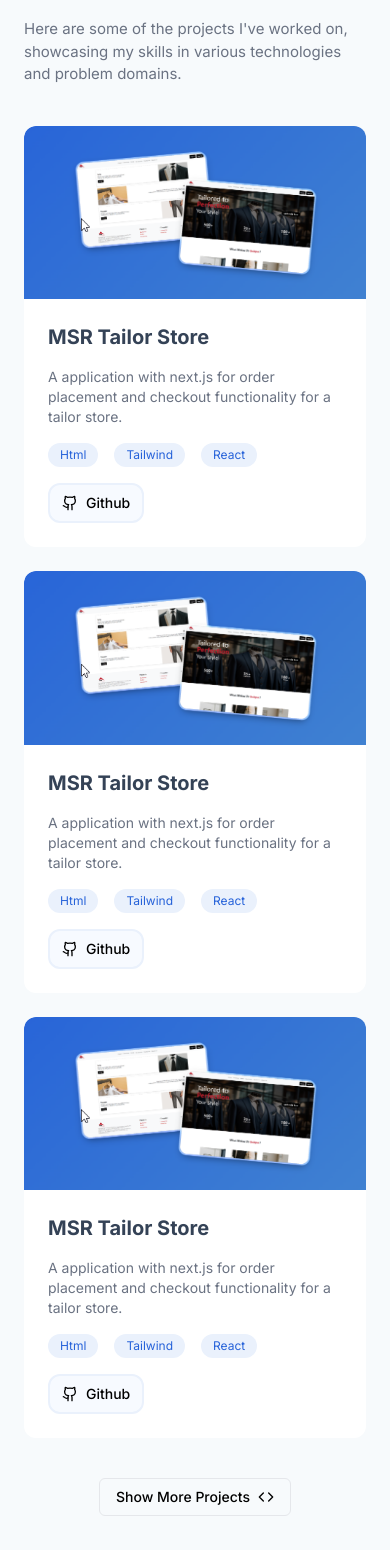
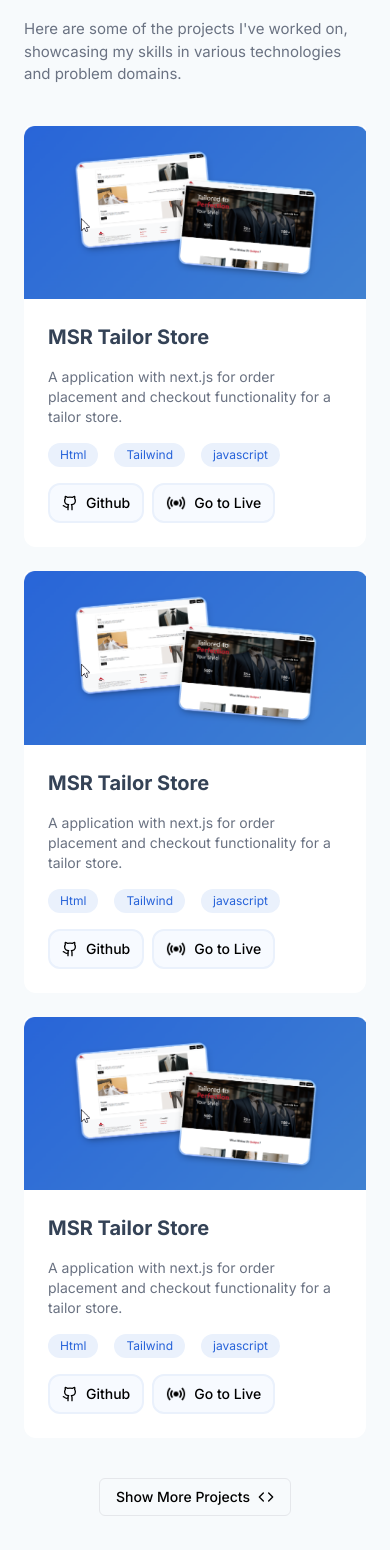
Before and after one commit to elmira1385/portfolio, a Next.js app: page / in a window 390 px wide. Shown: the part 2378-3928 px from the top of the page. Built offline with nearby package versions, Linux system fonts and the light colour scheme.

Commit message:
done half of projects

```diff
--- a/src/app/UI/Project.tsx
+++ b/src/app/UI/Project.tsx
@@ -1,22 +1,39 @@
 "use client";
-import Image from "next/image";
-import React, { useRef, useState } from "react";
 
-import { button, div } from "framer-motion/client";
+import { v4 as uuidv4 } from "uuid";
+import { useEffect, useRef, useState } from "react";
 import CursorAnimation from "./CursorAnimation";
+import axios from "@/api/axios";
+
+type TProjects = {
+  id: string;
+  img: string;
+  svg: string;
+  title: string;
+  description: string;
+  features: string[];
+  button1: string;
+  button2: string;
+};
 const Project = () => {
-  const [ShowIconGithub, setShowIconGithub] = useState<number | null>(null);
+  const [projects, setProjects] = useState<TProjects[]>([]);
+  useEffect(() => {
+    const getMySkills = async () => {
+      const { data } = await axios.get<TProjects[]>("AllApi/myProjects");
+      setProjects(data);
+    };
+    getMySkills();
+  }, []);
   const [isShowMore, setIsShowMore] = useState(false);
   const box3 = useRef(null);
-  const box4 = useRef(null);
-  const box5 = useRef(null);
-  const box6 = useRef(null);
+  const itemShow = projects.slice(0, 3);
+  const itemHide = projects.slice(3, 5);
   return (
     <div
       id="projects"
-      className="flex flex-col scroll-mt-30 gap-10 sm:px-46 px-6 pb-6 pt-4"
+      className="flex flex-col scroll-mt-30 gap-10 sm:px-46 px-6 pb-6 pt-4 "
     >
-      <div className="flex flex-col gap-6 ">
+      <div className="flex flex-col gap-6  ">
         <p className="text-3xl sm:text-4xl font-bold text-gray dark:text-white">
           <span className="border-b-4 border-[#2662d9]">Pro</span>jects
         </p>
@@ -25,67 +42,44 @@ const Project = () => {
           various technologies and problem domains.
         </p>
       </div>
-      <div className="flex flex-col sm:flex-row sm:gap-6 items-center sm:flex-wrap gap-6">
-        <div className="flex flex-col justify-center items-center sm:w-92  hover:scale-102 hover:shadow-2xl shadow-gray-300 transition-all rounded-xl  dark:hover:shadow-none dark:border-2 dark:border-gray-900">
+      <div className="grid grid-cols-1 sm:grid-cols-3 sm:justify-between gap-6">
+        {itemShow.map((item) => {
+          return (
             <div
-            className="relative"
-            onMouseMove={() => {
-              setShowIconGithub(1);
-            }}
-            onMouseLeave={() => {
-              setShowIconGithub(null);
-            }}
+              key={item.id}
+              className="flex flex-col  sm:w-92  hover:scale-102 hover:shadow-2xl shadow-gray-300 transition-all rounded-xl  dark:hover:shadow-none dark:border-2 dark:border-gray-900"
             >
-            <Image
-              width={400}
-              height={100}
-              className="rounded-t-xl"
-              alt="example"
-              src="/image/example.png"
-            />
-            {ShowIconGithub === 1 && (
+              <div className="relative group">
+                <img src={item.img} alt="" />
+                <div className="hidden group-hover:block">
                 <div className=" w-[351.2px] flex justify-center items-center h-44.5 rounded-xl bg-[#2662d9]/25 absolute top-[50%] left-[50%] -translate-1/2  ">
                   <div className="bg-white rounded-full p-2 z-20">
-                  <svg
-                    xmlns="http://www.w3.org/2000/svg"
-                    width="20"
-                    height="20"
-                    viewBox="0 0 24 24"
-                    fill="none"
-                    stroke="currentColor"
-                    strokeWidth="2"
-                    strokeLinecap="round"
-                    strokeLinejoin="round"
-                  >
-                    <path d="M15 22v-4a4.8 4.8 0 0 0-1-3.5c3 0 6-2 6-5.5.08-1.25-.27-2.48-1-3.5.28-1.15.28-2.35 0-3.5 0 0-1 0-3 1.5-2.64-.5-5.36-.5-8 0C6 2 5 2 5 2c-.3 1.15-.3 2.35 0 3.5A5.403 5.403 0 0 0 4 9c0 3.5 3 5.5 6 5.5-.39.49-.68 1.05-.85 1.65-.17.6-.22 1.23-.15 1.85v4"></path>
-                    <path d="M9 18c-4.51 2-5-2-7-2"></path>
-                  </svg>
+                    <img src={item.svg} alt="" />
                   </div>
                 </div>
-            )}
+                </div>
               </div>
               <div
                 ref={box3}
                 className="flex relative overflow-hidden flex-col  p-6 gap-4 self-start dark:bg-[#020817]  bg-white rounded-b-xl"
               >
                 <h3 className="text-xl font-bold text-gray dark:text-white ">
-              MSR Tailor Store
+                  {item.title}
                 </h3>
                 <p className="dark:text-gray-400 text-gray-500 text-sm">
-              A application with next.js for order placement and checkout
-              functionality for a tailor store.
+                  {item.description}
                 </p>
                 <div className="flex flex-wrap gap-4">
-              <span className="text-xs bg-[#eaf1fc] dark:bg-[#152B4F] text-primary rounded-full px-3 py-1">
-                Html
+                  {item?.features.map((item, index) => (
+                    <span
+                      key={index}
+                      className="text-xs bg-[#eaf1fc] dark:bg-[#152B4F] text-primary rounded-full px-3 py-1"
+                    >
+                      {item}
                     </span>
-              <span className="text-xs bg-[#eaf1fc] dark:bg-[#152B4F] text-primary rounded-full px-3 py-1">
-                Tailwind
-              </span>
-              <span className="text-xs bg-[#eaf1fc] dark:bg-[#152B4F] text-primary rounded-full px-3 py-1">
-                React
-              </span>
+                  ))}
                 </div>
+                <div className="flex gap-2">
                   <button className="bg-[#f7faff] border-2 border-[#eaf1fc] hover:bg-[#2662d9] dark:bg-transparent dark:text-white dark:hover:text-black dark:border-gray-900 self-start flex gap-2 items-center px-3 py-2 rounded-xl">
                     <svg
                       xmlns="http://www.w3.org/2000/svg"
@@ -103,69 +97,56 @@ const Project = () => {
                     </svg>
                     <p className="text-sm font-medium ">Github</p>
                   </button>
+                  <button className="bg-[#f7faff] border-2 border-[#eaf1fc] hover:bg-[#2662d9] dark:bg-transparent dark:text-white dark:hover:text-black dark:border-gray-900 self-start flex gap-2 items-center px-3 py-2 rounded-xl">
+                     <img className="size-5" src="/image/golive.png" alt="go live" />
+                    <p className="text-sm font-medium ">Go to Live</p>
+                  </button>
+                </div>
                 <CursorAnimation boxRef={box3} />
               </div>
             </div>
-        <div className="flex flex-col justify-center items-center sm:w-92  hover:scale-102 hover:shadow-2xl shadow-gray-300 transition-all rounded-xl  dark:hover:shadow-none dark:border-2 dark:border-gray-900">
+          );
+        })}
+
+        {isShowMore && (
+          <div>
+            {itemHide.map((item) => {
+              return (
                 <div
-            className="relative"
-            onMouseMove={() => {
-              setShowIconGithub(2);
-            }}
-            onMouseLeave={() => {
-              setShowIconGithub(null);
-            }}
+                  key={item.id}
+                  className="flex flex-col justify-center items-center sm:w-92  hover:scale-102 hover:shadow-2xl shadow-gray-300 transition-all rounded-xl  dark:hover:shadow-none dark:border-2 dark:border-gray-900"
                 >
-            <Image
-              width={400}
-              height={100}
-              className="rounded-t-xl"
-              alt="example"
-              src="/image/example.png"
-            />
-            {ShowIconGithub === 2 && (
+                  <div className="relative group flex justify-center items-center">
+                    <img src={item.img} alt="" />
+                    <div className="hidden group-hover:block">
                     <div className=" w-[351.2px] flex justify-center items-center h-44.5 rounded-xl bg-[#2662d9]/25 absolute top-[50%] left-[50%] -translate-1/2  ">
                       <div className="bg-white rounded-full p-2 z-20">
-                  <svg
-                    xmlns="http://www.w3.org/2000/svg"
-                    width="20"
-                    height="20"
-                    viewBox="0 0 24 24"
-                    fill="none"
-                    stroke="currentColor"
-                    strokeWidth="2"
-                    strokeLinecap="round"
-                    strokeLinejoin="round"
-                  >
-                    <path d="M15 22v-4a4.8 4.8 0 0 0-1-3.5c3 0 6-2 6-5.5.08-1.25-.27-2.48-1-3.5.28-1.15.28-2.35 0-3.5 0 0-1 0-3 1.5-2.64-.5-5.36-.5-8 0C6 2 5 2 5 2c-.3 1.15-.3 2.35 0 3.5A5.403 5.403 0 0 0 4 9c0 3.5 3 5.5 6 5.5-.39.49-.68 1.05-.85 1.65-.17.6-.22 1.23-.15 1.85v4"></path>
-                    <path d="M9 18c-4.51 2-5-2-7-2"></path>
-                  </svg>
+                        <img src={item.svg} alt="" />
                       </div>
                     </div>
-            )}
+                    </div>
                   </div>
                   <div
-            ref={box4}
+                    ref={box3}
                     className="flex relative overflow-hidden flex-col  p-6 gap-4 self-start dark:bg-[#020817]  bg-white rounded-b-xl"
                   >
                     <h3 className="text-xl font-bold text-gray dark:text-white ">
-              MSR Tailor Store
+                      {item.title}
                     </h3>
                     <p className="dark:text-gray-400 text-gray-500 text-sm">
-              A application with next.js for order placement and checkout
-              functionality for a tailor store.
+                      {item.description}
                     </p>
                     <div className="flex flex-wrap gap-4">
-              <span className="text-xs bg-[#eaf1fc] dark:bg-[#152B4F] text-primary rounded-full px-3 py-1">
-                Html
+                      {item?.features.map((i, index) => (
+                        <span
+                          key={index}
+                          className="text-xs bg-[#eaf1fc] dark:bg-[#152B4F] text-primary rounded-full px-3 py-1"
+                        >
+                          {i}
                         </span>
-              <span className="text-xs bg-[#eaf1fc] dark:bg-[#152B4F] text-primary rounded-full px-3 py-1">
-                Tailwind
-              </span>
-              <span className="text-xs bg-[#eaf1fc] dark:bg-[#152B4F] text-primary rounded-full px-3 py-1">
-                React
-              </span>
+                      ))}
                     </div>
+                    <div className="flex gap-2">
                       <button className="bg-[#f7faff] border-2 border-[#eaf1fc] hover:bg-[#2662d9] dark:bg-transparent dark:text-white dark:hover:text-black dark:border-gray-900 self-start flex gap-2 items-center px-3 py-2 rounded-xl">
                         <svg
                           xmlns="http://www.w3.org/2000/svg"
@@ -183,169 +164,16 @@ const Project = () => {
                         </svg>
                         <p className="text-sm font-medium ">Github</p>
                       </button>
-            <CursorAnimation boxRef={box4} />
+                      <button className="bg-[#f7faff] border-2 border-[#eaf1fc] hover:bg-[#2662d9] dark:bg-transparent dark:text-white dark:hover:text-black dark:border-gray-900 self-start flex gap-2 items-center px-3 py-2 rounded-xl">
+                       <img className="size-5" src="/image/golive.png" alt="go live" />
+                        <p className="text-sm font-medium ">Go to Live</p>
+                      </button>
+                    </div>
+                    <CursorAnimation boxRef={box3} />
                   </div>
                 </div>
-        <div className="flex flex-col justify-center items-center sm:w-92  hover:scale-102 hover:shadow-2xl shadow-gray-300 transition-all rounded-xl  dark:hover:shadow-none dark:border-2 dark:border-gray-900">
-          <div
-            className="relative"
-            onMouseMove={() => {
-              setShowIconGithub(3);
-            }}
-            onMouseLeave={() => {
-              setShowIconGithub(null);
-            }}
-          >
-            <Image
-              width={400}
-              height={100}
-              className="rounded-t-xl"
-              alt="example"
-              src="/image/example.png"
-            />
-            {ShowIconGithub === 3 && (
-              <div className=" w-[351.2px] flex justify-center items-center h-44.5 rounded-xl bg-[#2662d9]/25 absolute top-[50%] left-[50%] -translate-1/2  ">
-                <div className="bg-white rounded-full p-2 z-20">
-                  <svg
-                    xmlns="http://www.w3.org/2000/svg"
-                    width="20"
-                    height="20"
-                    viewBox="0 0 24 24"
-                    fill="none"
-                    stroke="currentColor"
-                    strokeWidth="2"
-                    strokeLinecap="round"
-                    strokeLinejoin="round"
-                  >
-                    <path d="M15 22v-4a4.8 4.8 0 0 0-1-3.5c3 0 6-2 6-5.5.08-1.25-.27-2.48-1-3.5.28-1.15.28-2.35 0-3.5 0 0-1 0-3 1.5-2.64-.5-5.36-.5-8 0C6 2 5 2 5 2c-.3 1.15-.3 2.35 0 3.5A5.403 5.403 0 0 0 4 9c0 3.5 3 5.5 6 5.5-.39.49-.68 1.05-.85 1.65-.17.6-.22 1.23-.15 1.85v4"></path>
-                    <path d="M9 18c-4.51 2-5-2-7-2"></path>
-                  </svg>
-                </div>
-              </div>
-            )}
-          </div>
-          <div
-            ref={box5}
-            className="flex relative overflow-hidden flex-col  p-6 gap-4 self-start dark:bg-[#020817]  bg-white rounded-b-xl"
-          >
-            <h3 className="text-xl font-bold text-gray dark:text-white ">
-              MSR Tailor Store
-            </h3>
-            <p className="dark:text-gray-400 text-gray-500 text-sm">
-              A application with next.js for order placement and checkout
-              functionality for a tailor store.
-            </p>
-            <div className="flex flex-wrap gap-4">
-              <span className="text-xs bg-[#eaf1fc] dark:bg-[#152B4F] text-primary rounded-full px-3 py-1">
-                Html
-              </span>
-              <span className="text-xs bg-[#eaf1fc] dark:bg-[#152B4F] text-primary rounded-full px-3 py-1">
-                Tailwind
-              </span>
-              <span className="text-xs bg-[#eaf1fc] dark:bg-[#152B4F] text-primary rounded-full px-3 py-1">
-                React
-              </span>
-            </div>
-            <button className="bg-[#f7faff] border-2 border-[#eaf1fc] hover:bg-[#2662d9] dark:bg-transparent dark:text-white dark:hover:text-black dark:border-gray-900 self-start flex gap-2 items-center px-3 py-2 rounded-xl">
-              <svg
-                xmlns="http://www.w3.org/2000/svg"
-                width="16"
-                height="16"
-                viewBox="0 0 24 24"
-                fill="none"
-                stroke="currentColor"
-                strokeWidth="2"
-                strokeLinecap="round"
-                strokeLinejoin="round"
-              >
-                <path d="M15 22v-4a4.8 4.8 0 0 0-1-3.5c3 0 6-2 6-5.5.08-1.25-.27-2.48-1-3.5.28-1.15.28-2.35 0-3.5 0 0-1 0-3 1.5-2.64-.5-5.36-.5-8 0C6 2 5 2 5 2c-.3 1.15-.3 2.35 0 3.5A5.403 5.403 0 0 0 4 9c0 3.5 3 5.5 6 5.5-.39.49-.68 1.05-.85 1.65-.17.6-.22 1.23-.15 1.85v4"></path>
-                <path d="M9 18c-4.51 2-5-2-7-2"></path>
-              </svg>
-              <p className="text-sm font-medium ">Github</p>
-            </button>
-            <CursorAnimation boxRef={box5} />
-          </div>
-        </div>
-        {isShowMore && (
-          <div className="flex flex-col justify-center items-center sm:w-92  hover:scale-102 hover:shadow-2xl shadow-gray-300 transition-all rounded-xl  dark:hover:shadow-none dark:border-2 dark:border-gray-900">
-            <div
-              className="relative"
-              onMouseMove={() => {
-                setShowIconGithub(4);
-              }}
-              onMouseLeave={() => {
-                setShowIconGithub(null);
-              }}
-            >
-              <Image
-                width={400}
-                height={100}
-                className="rounded-t-xl"
-                alt="example"
-                src="/image/example.png"
-              />
-              {ShowIconGithub === 4 && (
-                <div className=" w-[351.2px] flex justify-center items-center h-44.5 rounded-xl bg-[#2662d9]/25 absolute top-[50%] left-[50%] -translate-1/2  ">
-                  <div className="bg-white rounded-full p-2 z-20">
-                    <svg
-                      xmlns="http://www.w3.org/2000/svg"
-                      width="20"
-                      height="20"
-                      viewBox="0 0 24 24"
-                      fill="none"
-                      stroke="currentColor"
-                      strokeWidth="2"
-                      strokeLinecap="round"
-                      strokeLinejoin="round"
-                    >
-                      <path d="M15 22v-4a4.8 4.8 0 0 0-1-3.5c3 0 6-2 6-5.5.08-1.25-.27-2.48-1-3.5.28-1.15.28-2.35 0-3.5 0 0-1 0-3 1.5-2.64-.5-5.36-.5-8 0C6 2 5 2 5 2c-.3 1.15-.3 2.35 0 3.5A5.403 5.403 0 0 0 4 9c0 3.5 3 5.5 6 5.5-.39.49-.68 1.05-.85 1.65-.17.6-.22 1.23-.15 1.85v4"></path>
-                      <path d="M9 18c-4.51 2-5-2-7-2"></path>
-                    </svg>
-                  </div>
-                </div>
-              )}
-            </div>
-            <div
-              ref={box6}
-              className="flex flex-col relative overflow-hidden  p-6 gap-4 self-start dark:bg-[#020817]  bg-white rounded-b-xl"
-            >
-              <h3 className="text-xl font-bold text-gray dark:text-white ">
-                MSR Tailor Store
-              </h3>
-              <p className="dark:text-gray-400 text-gray-500 text-sm">
-                A application with next.js for order placement and checkout
-                functionality for a tailor store.
-              </p>
-              <div className="flex flex-wrap gap-4">
-                <span className="text-xs bg-[#eaf1fc] dark:bg-[#152B4F] text-primary rounded-full px-3 py-1">
-                  Html
-                </span>
-                <span className="text-xs bg-[#eaf1fc] dark:bg-[#152B4F] text-primary rounded-full px-3 py-1">
-                  Tailwind
-                </span>
-                <span className="text-xs bg-[#eaf1fc] dark:bg-[#152B4F] text-primary rounded-full px-3 py-1">
-                  React
-                </span>
-              </div>
-              <button className="bg-[#f7faff] border-2 border-[#eaf1fc] hover:bg-[#2662d9] dark:bg-transparent dark:text-white dark:hover:text-black dark:border-gray-900 self-start flex gap-2 items-center px-3 py-2 rounded-xl">
-                <svg
-                  xmlns="http://www.w3.org/2000/svg"
-                  width="16"
-                  height="16"
-                  viewBox="0 0 24 24"
-                  fill="none"
-                  stroke="currentColor"
-                  strokeWidth="2"
-                  strokeLinecap="round"
-                  strokeLinejoin="round"
-                >
-                  <path d="M15 22v-4a4.8 4.8 0 0 0-1-3.5c3 0 6-2 6-5.5.08-1.25-.27-2.48-1-3.5.28-1.15.28-2.35 0-3.5 0 0-1 0-3 1.5-2.64-.5-5.36-.5-8 0C6 2 5 2 5 2c-.3 1.15-.3 2.35 0 3.5A5.403 5.403 0 0 0 4 9c0 3.5 3 5.5 6 5.5-.39.49-.68 1.05-.85 1.65-.17.6-.22 1.23-.15 1.85v4"></path>
-                  <path d="M9 18c-4.51 2-5-2-7-2"></path>
-                </svg>
-                <p className="text-sm font-medium ">Github</p>
-              </button>
-              <CursorAnimation boxRef={box6} />
-            </div>
+              );
+            })}
           </div>
         )}
       </div>
```
Also changed, not shown: src/app/AllApi/myProjects/route.ts (added, +50 -0 lines), public/image/golive.png (added), public/svg/github.svg (added). Lines whose indentation alone changed are shown as unchanged.
